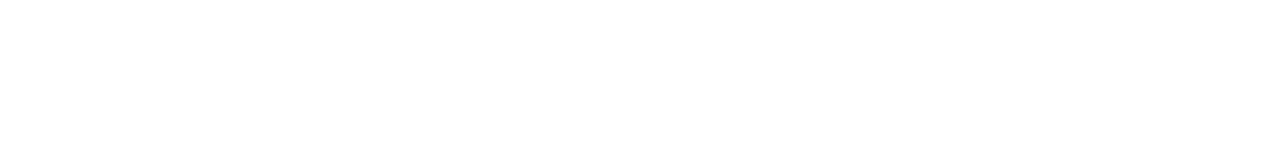
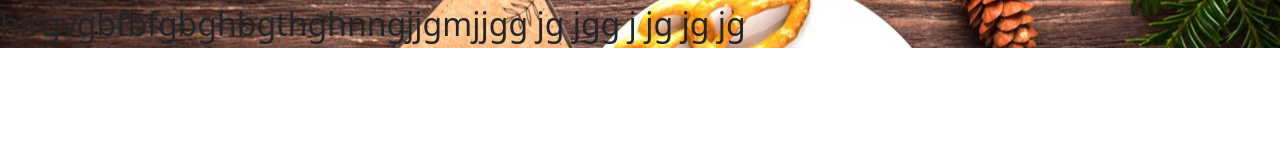
Before and after one commit to biodun-ojo/Capstone, a plain HTML site: page index.html in a window 1280 px wide. Drawn offline with nearby package versions, Linux system fonts and the light colour scheme.

Commit message:
adjust of file location

```diff
--- a/index.html
+++ b/index.html
@@ -5,14 +5,14 @@
     <meta name="viewport" content="width=device-width, initial-scale=1.0">
     <title>capstone</title>
 
-    <link rel="stylesheet" href="index.css">
+    <link rel="stylesheet" href="the-website/landing/index.css">
 
     <link href="https://cdn.jsdelivr.net/npm/bootstrap@5.3.3/dist/css/bootstrap.min.css" rel="stylesheet" integrity="sha384-QWTKZyjpPEjISv5WaRU9OFeRpok6YctnYmDr5pNlyT2bRjXh0JMhjY6hW+ALEwIH" crossorigin="anonymous">
 </head>
 <body>
-    <div>
-
-    </div>
+    <section class="beginning">
+        hirgvgbfbfgbghbgthghnngjjgmjjgg  jg jgg j jg jg jg
+    </section>
 
 </body>
 </html>
--- /dev/null
+++ b/the-website/landing/index.scss
@@ -0,0 +1,8 @@
+.beginning {
+    background: url(/assets/landing/header-bg.jpg);
+    background-repeat: no-repeat;
+    background-size: cover;
+    background-position: center;
+
+    font-size: xx-large;
+}
```
Also changed, not shown: assets/landing/header-bg.jpg (added), index.css (deleted), index.scss (deleted), the-website/landing/index.css (added), 2 other files.
